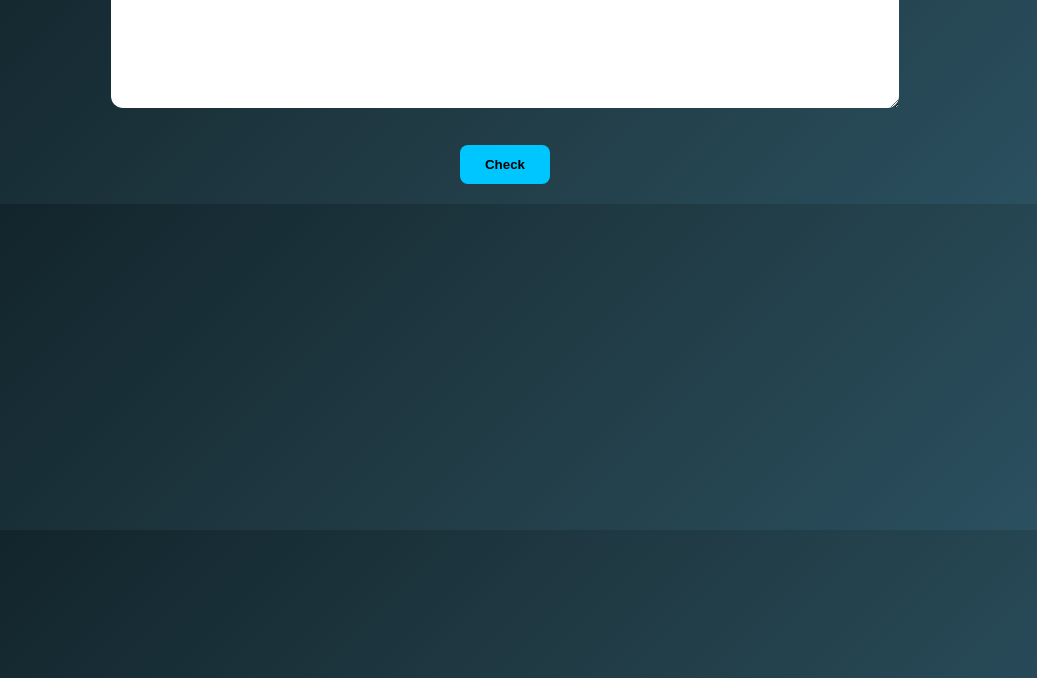
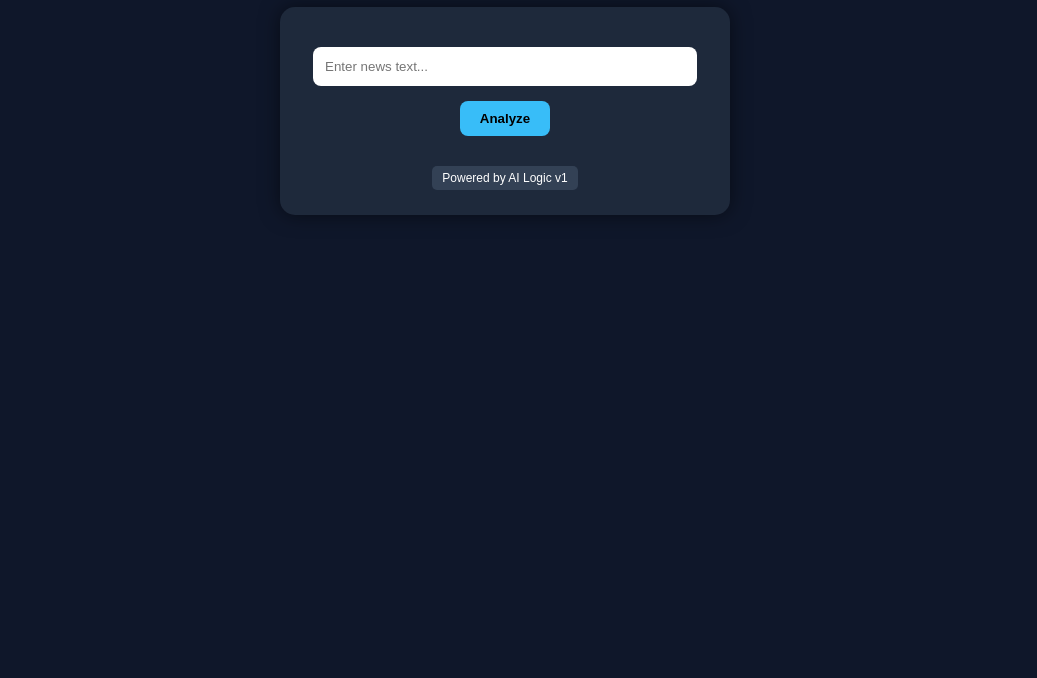
Before and after one commit to asad-449/fake-news-project, a website: page index.html in a window 1280 px wide. Shown: the part 122-800 px from the top of the page, without its empty margins (135-1172 px from the left). Drawn offline with Linux system fonts and the light colour scheme.

Commit message:
Add files via upload

```diff
--- a/index.html
+++ b/index.html
@@ -1,54 +1,76 @@
 <!DOCTYPE html>
 <html>
 <head>
-<head>
-  <meta charset="UTF-8">
-  <title>Fake News Detector</title>
-</head>
-  <title>Fake News Detector</title>
+  <title>Fake News Detector Pro</title>
   <style>
     body {
-    background: linear-gradient(135deg, #0f2027, #203a43, #2c5364);
+      font-family: Arial;
+      background: #0f172a;
       color: white;
       text-align: center;
-    font-family: Arial;
+      padding: 40px;
     }
 
-  textarea {
-    width: 60%;
-    height: 120px;
-    padding: 15px;
-    border-radius: 12px;
+    .box {
+      background: #1e293b;
+      padding: 25px;
+      border-radius: 15px;
+      width: 400px;
+      margin: auto;
+      box-shadow: 0 0 20px rgba(0,0,0,0.5);
+    }
+
+    input {
+      width: 90%;
+      padding: 12px;
+      margin-top: 15px;
+      border-radius: 8px;
       border: none;
-    font-size: 16px;
+      outline: none;
     }
 
     button {
-    padding: 12px 25px;
       margin-top: 15px;
+      padding: 10px 20px;
       border: none;
-    border-radius: 8px;
-    background: #00c6ff;
+      background: #38bdf8;
       color: black;
       font-weight: bold;
+      border-radius: 8px;
       cursor: pointer;
+    }
+
+    button:hover {
+      background: #0ea5e9;
     }
 
     #result {
       margin-top: 20px;
       font-size: 18px;
     }
+
+    .badge {
+      margin-top: 10px;
+      display: inline-block;
+      padding: 5px 10px;
+      border-radius: 5px;
+      background: #334155;
+      font-size: 12px;
+    }
   </style>
 </head>
 <body>
 
-  <h1>Fake News Detector</h1>
+  <h1>📰 Fake News Detector Pro</h1>
 
-  <textarea id="newsInput" placeholder="Paste news here..."></textarea><br><br>
+  <div class="box">
+    <input type="text" id="newsInput" placeholder="Enter news text...">
+    <br>
+    <button onclick="checkNews()">Analyze</button>
 
-  <button onclick="checkNews()">Check</button>
-
-  <h2 id="result"></h2>
+    <div id="result"></div>
+    <div class="badge">Powered by AI Logic v1</div>
+  </div>
 
   <script src="script.js"></script>
 
```
Lines whose indentation alone changed are shown as unchanged.
